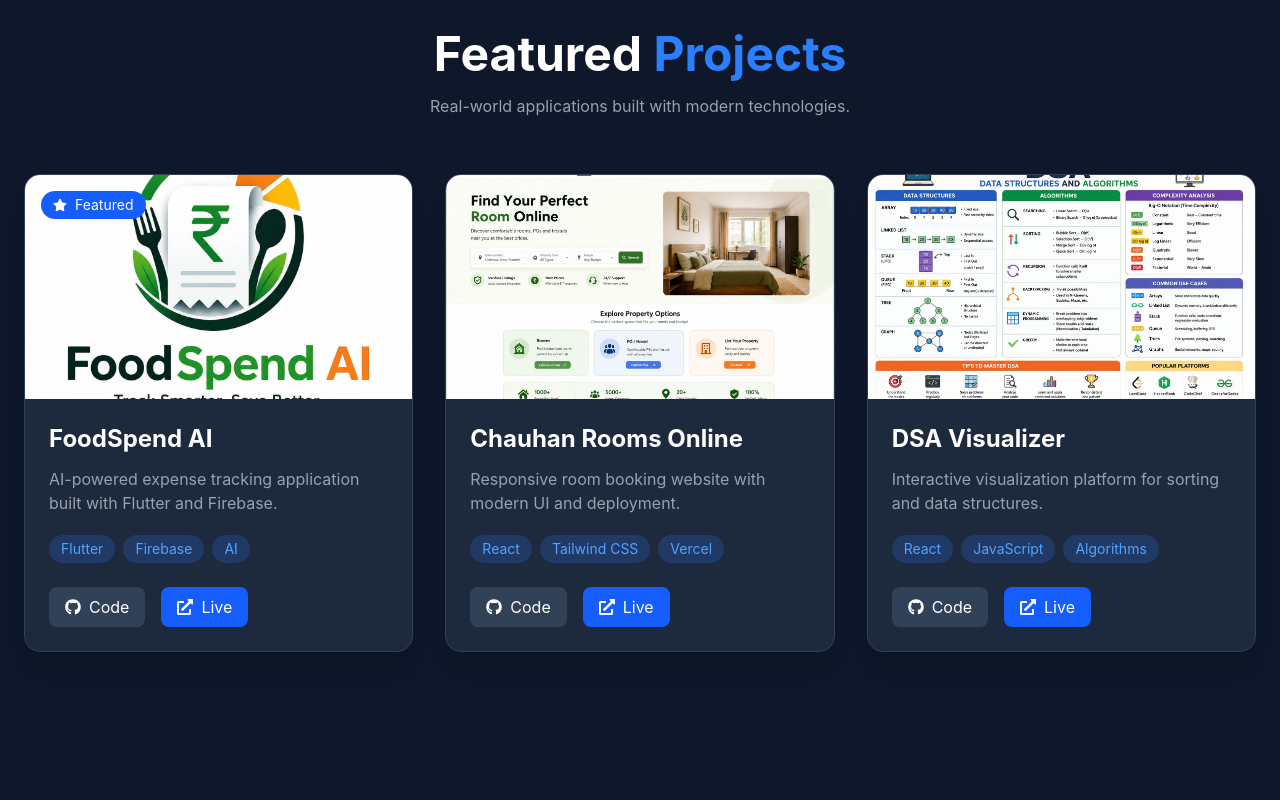
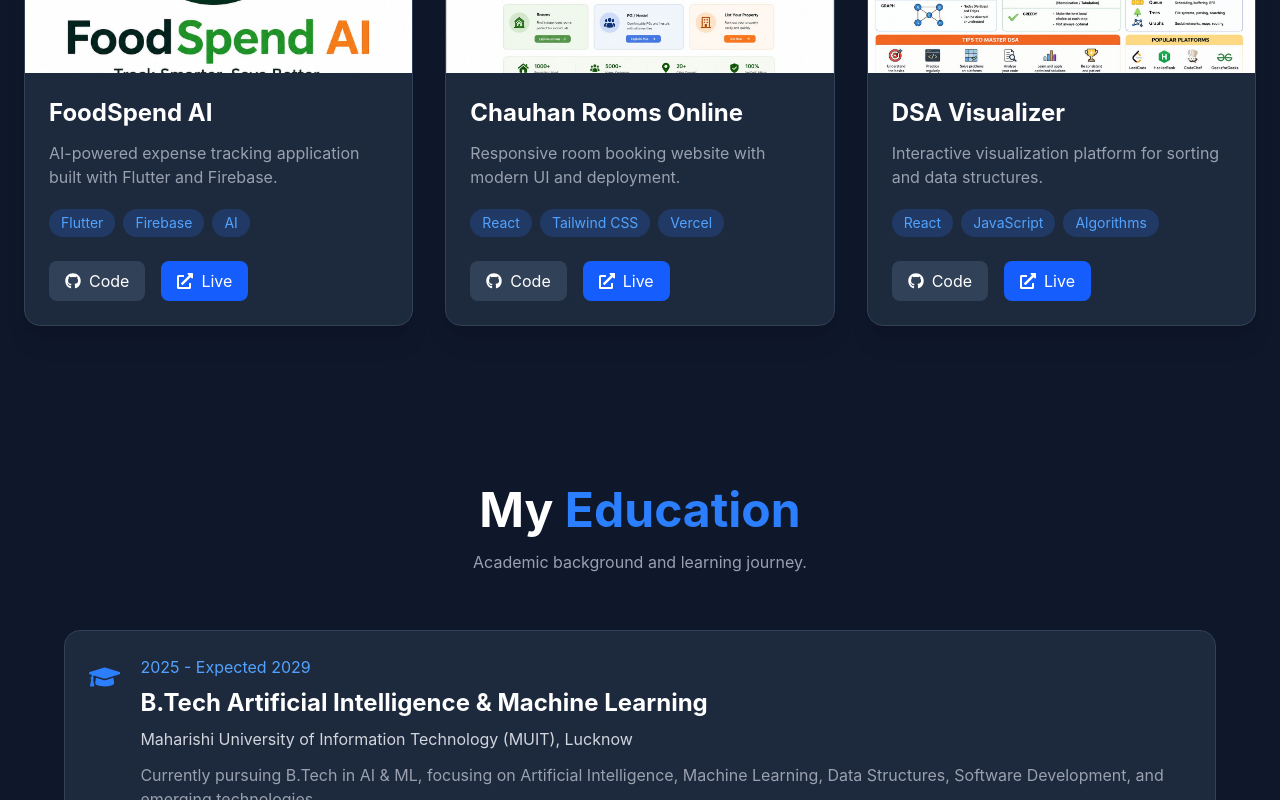
Before and after one commit to krishnapratapsingh788-eng/krishna-portfolio, a React app: page / in a window 1280 px wide. Shown: the part 2000-2800 px from the top of the page. Built offline with nearby package versions, Linux system fonts and the light colour scheme; the HTML template or start-up script is replaced by a standard one.

Commit message:
Update contact email and education section

```diff
--- a/src/App.jsx
+++ b/src/App.jsx
@@ -1,28 +1,42 @@
 import Navbar from "./components/Navbar";
 import Hero from "./components/Hero";
-import Stats from "./components/Stats";
 import About from "./components/About";
 import Skills from "./components/Skills";
 import Projects from "./components/Projects";
+import Education from "./components/Education";
 import Experience from "./components/Experience";
 import Achievements from "./components/Achievements";
 import Contact from "./components/Contact";
 import Footer from "./components/Footer";
 import ScrollToTop from "./components/ScrollToTop";
+
+
 function App() {
+
   return (
     <>
       <Navbar />
+
       <Hero />
-      <Stats />
+
       <About />
+
       <Skills />
+
       <Projects />
+
+      <Education />
+
       <Experience />
+
       <Achievements />
+
       <Contact />
+
       <Footer />
+
       <ScrollToTop />
+
     </>
   );
 }
--- /dev/null
+++ b/src/components/Education.jsx
@@ -0,0 +1,118 @@
+import { motion } from "framer-motion";
+import { FaGraduationCap } from "react-icons/fa";
+
+function Education() {
+
+  const education = [
+    {
+      year: "2025 - Expected 2029",
+      degree: "B.Tech Artificial Intelligence & Machine Learning",
+      institute:
+        "Maharishi University of Information Technology (MUIT), Lucknow",
+      description:
+        "Currently pursuing B.Tech in AI & ML, focusing on Artificial Intelligence, Machine Learning, Data Structures, Software Development, and emerging technologies.",
+    },
+
+    {
+      year: "Passed: 2025",
+      degree: "Class 12th (PCM)",
+      institute:
+        "Lawrence Homan Public School",
+      description:
+        "Completed Higher Secondary Education with Physics, Chemistry, and Mathematics (PCM).",
+    },
+
+    {
+      year: "2021 - 2023",
+      degree: "Industrial Training Institute (ITI)",
+      institute:
+        "ITI Certification",
+      description:
+        "Completed ITI training with practical technical skills and hands-on learning.",
+    },
+
+    {
+      year: "Passed: 2021",
+      degree: "Class 10th",
+      institute:
+        "St. Xavier's Inter College",
+      description:
+        "Completed secondary education with a strong academic foundation.",
+    },
+  ];
+
+
+  return (
+    <section id="education" className="bg-slate-900 py-20 px-6">
+
+      <div className="max-w-6xl mx-auto">
+
+        <motion.div
+          initial={{opacity:0,y:-30}}
+          whileInView={{opacity:1,y:0}}
+          transition={{duration:0.6}}
+          className="text-center mb-14"
+        >
+
+          <h2 className="text-4xl md:text-5xl font-bold text-white">
+            My <span className="text-blue-500">Education</span>
+          </h2>
+
+          <p className="text-gray-400 mt-4">
+            Academic background and learning journey.
+          </p>
+
+        </motion.div>
+
+
+        <div className="space-y-8">
+
+          {education.map((item,index)=>(
+
+            <motion.div
+              key={index}
+              initial={{opacity:0,x:-50}}
+              whileInView={{opacity:1,x:0}}
+              transition={{duration:0.5}}
+              className="bg-slate-800 p-6 rounded-2xl border border-slate-700 hover:border-blue-500 transition"
+            >
+
+              <div className="flex gap-5">
+
+                <FaGraduationCap className="text-blue-500 text-4xl mt-1"/>
+
+                <div>
+
+                  <p className="text-blue-400">
+                    {item.year}
+                  </p>
+
+                  <h3 className="text-2xl font-bold text-white mt-2">
+                    {item.degree}
+                  </h3>
+
+                  <h4 className="text-gray-300 mt-2">
+                    {item.institute}
+                  </h4>
+
+                  <p className="text-gray-400 mt-3">
+                    {item.description}
+                  </p>
+
+                </div>
+
+              </div>
+
+            </motion.div>
+
+          ))}
+
+        </div>
+
+      </div>
+
+    </section>
+  );
+}
+
+export default Education;
--- a/src/components/Navbar.jsx
+++ b/src/components/Navbar.jsx
@@ -1,85 +1,62 @@
 import { useState } from "react";
 import { FaBars, FaTimes } from "react-icons/fa";
-import { Moon, Sun } from "lucide-react";
-import { useTheme } from "next-themes";
 
-function Navbar() {
+function Navbar(){
 
-  const [menuOpen, setMenuOpen] = useState(false);
-  const { theme, setTheme } = useTheme();
+const [menuOpen,setMenuOpen] = useState(false);
 
-  const navLinks = [
-    { name: "Home", href: "#home" },
-    { name: "About", href: "#about" },
-    { name: "Skills", href: "#skills" },
-    { name: "Projects", href: "#projects" },
-    { name: "Experience", href: "#experience" },
-    { name: "Achievements", href: "#achievements" },
-    { name: "Contact", href: "#contact" },
+
+const navLinks=[
+{name:"Home",href:"#home"},
+{name:"About",href:"#about"},
+{name:"Skills",href:"#skills"},
+{name:"Projects",href:"#projects"},
+{name:"Education",href:"#education"},
+{name:"Experience",href:"#experience"},
+{name:"Achievements",href:"#achievements"},
+{name:"Contact",href:"#contact"},
 ];
 
 
-  return (
+return(
+
 <nav className="fixed top-0 left-0 w-full bg-slate-900/80 backdrop-blur-lg border-b border-slate-800 z-50">
 
 <div className="max-w-7xl mx-auto px-6 py-4 flex justify-between items-center">
 
 
-        {/* Logo */}
 <h1 className="text-2xl font-bold text-blue-500">
 Krishna.dev
 </h1>
 
 
-        {/* Desktop Menu */}
-        <div className="hidden md:flex items-center gap-6">
+<ul className="hidden md:flex gap-7 text-white">
 
-          <ul className="flex gap-7 text-white">
+{navLinks.map((item)=>(
 
-            {navLinks.map((item) => (
 <li key={item.name}>
+
 <a
 href={item.href}
 className="hover:text-blue-400 transition"
 >
 {item.name}
 </a>
+
 </li>
+
 ))}
 
 </ul>
 
 
-          {/* Theme Button */}
 <button
-            onClick={() =>
-              setTheme(theme === "dark" ? "light" : "dark")
+onClick={()=>setMenuOpen(!menuOpen)}
+className="md:hidden text-white text-2xl"
+>
+{
+menuOpen ? <FaTimes/> : <FaBars/>
 }
-            className="p-2 rounded-full bg-slate-800 text-white hover:bg-blue-600 transition"
-          >
-            {theme === "dark" ? <Sun size={22}/> : <Moon size={22}/>}
-          </button>
-
-
-          {/* Resume */}
-          <a
-            href="/resume/Krishna_Pratap_Singh_Resume.pdf"
-            download
-            className="bg-blue-600 hover:bg-blue-700 px-4 py-2 rounded-lg text-white transition"
-          >
-            Resume
-          </a>
-
-        </div>
-
-
-
-        {/* Mobile Button */}
-        <button
-          onClick={() => setMenuOpen(!menuOpen)}
-          className="md:hidden text-2xl text-white"
-        >
-          {menuOpen ? <FaTimes/> : <FaBars/>}
 </button>
 
 
@@ -87,15 +64,16 @@
 
 
 
-      {/* Mobile Menu */}
 {menuOpen && (
 
-        <div className="md:hidden bg-slate-900 border-t border-slate-800">
+<div className="md:hidden bg-slate-900">
 
 <ul className="flex flex-col text-center py-5">
 
 {navLinks.map((item)=>(
+
 <li key={item.name} className="py-3">
+
 <a
 href={item.href}
 onClick={()=>setMenuOpen(false)}
@@ -103,36 +81,10 @@
 >
 {item.name}
 </a>
-              </li>
-            ))}
-
-
-            <li className="mt-4">
-
-              <button
-                onClick={() =>
-                  setTheme(theme === "dark" ? "light" : "dark")
-                }
-                className="bg-slate-800 text-white px-5 py-2 rounded-lg"
-              >
-                {theme === "dark" ? "☀️ Light Mode" : "🌙 Dark Mode"}
-              </button>
 
 </li>
 
-
-            <li className="mt-4">
-
-              <a
-                href="/resume/Krishna_Pratap_Singh_Resume.pdf"
-                download
-                className="inline-block bg-blue-600 px-5 py-2 rounded-lg text-white"
-              >
-                📄 Resume
-              </a>
-
-            </li>
-
+))}
 
 </ul>
 
@@ -141,7 +93,9 @@
 )}
 
 </nav>
-  );
+
+)
+
 }
 
 export default Navbar;
```
Also changed, not shown: src/components/Contact.jsx (+32 -80 lines). Lines whose indentation alone changed are shown as unchanged.
